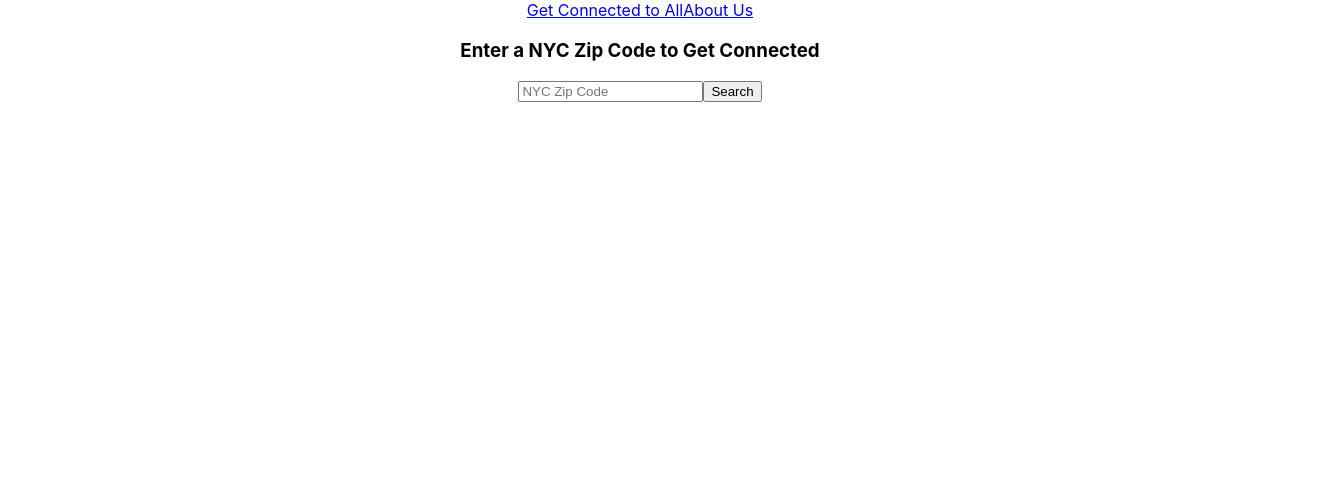
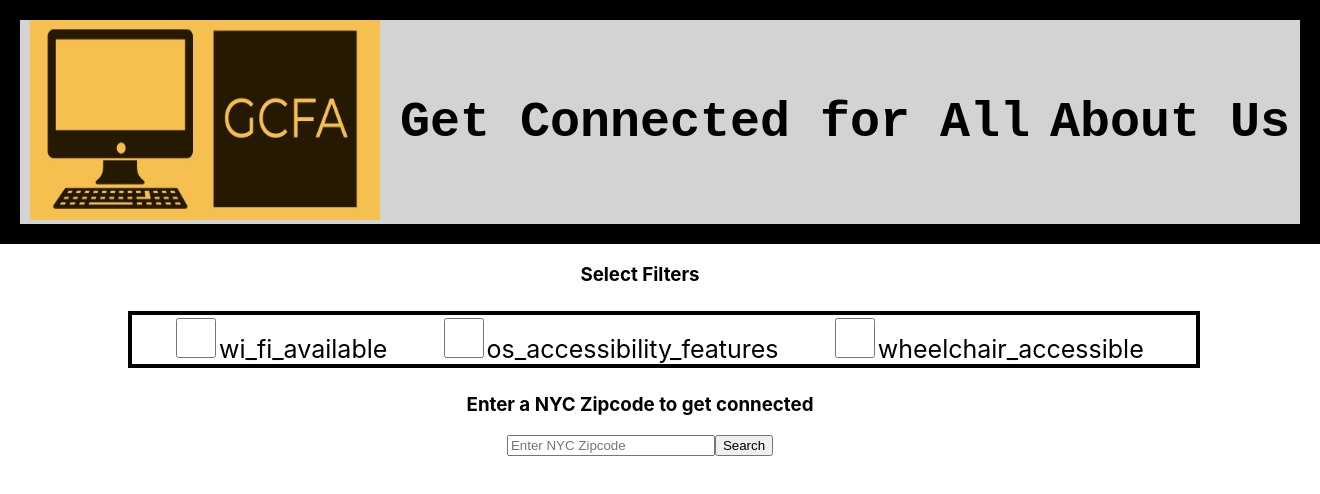
Before and after one commit to rios-isabelle-farrah/connectnow, a React (Create React App) app in the folder connectnowapp/: page / in a window 1280 px wide. Shown: the top 494 px of the page, 1320 px wide, since content can reach past the window. Built offline with nearby package versions, Linux system fonts and the light colour scheme.

Commit message:
implement filter functionality and styling

```diff
--- a/connectnowapp/package.json
+++ b/connectnowapp/package.json
@@ -3,12 +3,15 @@
   "version": "0.1.0",
   "private": true,
   "dependencies": {
+    "@react-google-maps/api": "^2.2.0",
     "@testing-library/jest-dom": "^5.14.1",
     "@testing-library/react": "^11.2.7",
     "@testing-library/user-event": "^12.8.3",
     "axios": "^0.21.1",
+    "google-map-react": "^2.1.10",
     "react": "^17.0.2",
     "react-dom": "^17.0.2",
+    "react-google-maps": "^9.4.5",
     "react-router-dom": "^5.2.0",
     "react-scripts": "4.0.3",
     "web-vitals": "^1.1.2"
--- /dev/null
+++ b/connectnowapp/src/Components/CheckChoices.js
@@ -0,0 +1,66 @@
+import { useState } from "react";
+import { toppings } from "../Utils";
+import "../Styles/CheckChoices.css"
+
+export default function App({input,queryString,zip}) {
+
+  const [checkedState, setCheckedState] = useState(
+    new Array(toppings.length).fill(false)
+  );
+
+  const [total, setTotal] = useState();
+
+  const handleOnChange = (position) => {
+    const updatedCheckedState = checkedState.map((item, index) =>
+      index === position ? !item : item
+    );
+
+    setCheckedState(updatedCheckedState);
+
+    const totalPrice = updatedCheckedState.reduce(
+      (sum, currentState, index) => {
+        if (currentState === true) {
+          return sum + "&" + toppings[index].name + "=" + toppings[index].value;
+        }
+        return sum;
+      },
+      ""
+    );
+
+    setTotal(totalPrice);
+    queryString(total)
+  };
+
+  return (
+    <div className="App">
+      <h3>Select Filters</h3>
+      <ul className="query-list">
+        {toppings.map(({ name, price }, index) => {
+          return (
+            <li key={index}>
+              <div className="toppings-list-item">
+                <div className="left-section">
+                  <input
+                  className="check-box"
+                    type="checkbox"
+                    id={`custom-checkbox-${index}`}
+                    name={name}
+                    value={name}
+                    checked={checkedState[index]}
+                    onChange={() => handleOnChange(index)}
+                  />
+                  <label htmlFor={`custom-checkbox-${index}`}>{name}</label>
+                </div>
+                <div className="right-section">{price}</div>
+              </div>
+            </li>
+          );
+        })}
+        <li>
+          <div className="toppings-list-item">
+      </div>
+        </li>
+      </ul>
+    </div>
+  );
+}
--- a/connectnowapp/src/Components/LocationDetails.js
+++ b/connectnowapp/src/Components/LocationDetails.js
@@ -1,6 +1,7 @@
 import axios from "axios";
 import { useState, useEffect } from "react";
 import { useParams } from "react-router";
+import "../Styles/LocationDetails.css"
 
 const LocationDetails = () => {
   const [location, setLocation] = useState([]);
@@ -23,7 +24,7 @@ const LocationDetails = () => {
 
   return (
     <section>
-      <h1>{location.operator_name}</h1>
+     <div className="show-route"> <h1>{location.operator_name}</h1>
       <h1>{location.location_name}</h1>
       <h2>
         {location.address}, {location.city}, {location.state}{" "}
@@ -31,37 +32,53 @@ const LocationDetails = () => {
       </h2>
       <a href={location.url} target="_blank" rel="noreferrer">
         <button>Website</button>
-      </a>
+      </a></div>
+
+
       <h3>Hours Of Operation</h3>
-      <p>
-        Monday: {location.mon_open} - {location.mon_close}
-      </p>
-      <p>
-        Tuesday: {location.tue_open} - {location.tue_close}
-      </p>
-      <p>
-        Wednesday: {location.wed_open} - {location.wed_close}
-      </p>
-      <p>
-        Thursday: {location.thu_open} - {location.thu_close}
-      </p>
-      <p>
-        Friday: {location.fri_open} - {location.fri_close}
-      </p>
-      <p>
-        Saturday: {location.sat_open} - {location.sat_close}
-      </p>
-      <p>
-        Sunday: {location.sun_open} - {location.sun_close}
-      </p>
-      <p>Wi-Fi Available: {location.wi_fi_available ? "Yes" : "No"}</p>
+
+
+<table>
+  <tr>
+    <th>Monday</th>
+    <th>Tuesday</th>
+    <th>Wednesday</th>
+    <th>Thursday</th>
+    <th>Friday</th>
+    <th>Saturday</th>
+    <th>Sunday</th>
+
+  </tr>
+  <tr>
+    <td>{location.mon_open} - {location.mon_close}</td>
+    <td>{location.tue_open} - {location.tue_close}</td>
+    <td>{location.wed_open} - {location.wed_close}</td>
+    <td>{location.thu_open} - {location.thu_close}</td>
+    <td>{location.fri_open} - {location.fri_close}</td>
+    <td>{location.sat_open} - {location.sat_close}</td>
+    <td>{location.sun_open} - {location.sun_close}</td>
+
+
+  </tr>
+
+
+
+</table>
+
+<br></br>
+
+
+
+
+
+<div className="bottom-div">      <p>Wi-Fi Available: {location.wi_fi_available ? "Yes" : "No"}</p>
       <p>Work Stations: {location.workstation}</p>
       <p>Other Equipment: {location.supplementary_equipment}</p>
       <p>
         Wheelchair Accessibility:{" "}
         {location.wheelchair_accessible === "Y" ? "Yes" : "No"}
       </p>
-      <p>Access Requirements: {location.access_requirements}</p>
+      <p>Access Requirements: {location.access_requirements}</p></div>
     </section>
   );
 };
--- a/connectnowapp/src/Components/NavBar.js
+++ b/connectnowapp/src/Components/NavBar.js
@@ -1,10 +1,13 @@
 import { NavLink } from "react-router-dom";
+import "../Styles/NavBar.css"
+import logo from "./Images/logo.jpeg"
 
 const NavBar = () => {
   return (
-    <nav>
-      <NavLink to="/">Get Connected to All</NavLink>
-      <NavLink to="/aboutus">About Us</NavLink>
+    <nav className="nav-div">
+      <NavLink to="/"><img className="logo-image" src={logo}></img></NavLink>
+      <NavLink style={{ textDecoration: 'none' }} to="/"><h1 className="about-us">Get Connected for All</h1></NavLink>
+      <NavLink style={{ textDecoration: 'none' }} to="/aboutus"><h1 className="about-us">About Us</h1></NavLink>
     </nav>
   );
 };
--- a/connectnowapp/src/Components/Search.js
+++ b/connectnowapp/src/Components/Search.js
@@ -1,57 +1,85 @@
+import { Link } from "react-router-dom"
 import { useState } from "react";
 import axios from "axios";
-import { Link } from "react-router-dom"
+import CheckChoices from "./CheckChoices"
+import "../Styles/Search.css"
+let urlString = ""
+let zipString = ""
+const Search = () => {
+  const [input, setInput] = useState();
+  // const [inputQuery, setInputQuery] = useState();
 
-const Search = () => {
-  const [input, setInput] = useState("");
   const [results, setResults] = useState([]);
+  // const [parameters, setParameters] = useState(urlString);
 
+
+
+
+
+
+ const queryString = (url)=>{
+urlString = url
+console.log(urlString)
+  }
   const handleChange = (e) => {
     setInput(e.target.value);
+
+
+
   };
 
   const handleSubmit = async (e) => {
     e.preventDefault();
+    zipString = '&zip_code='+input
+    console.log('zip',zipString)
+    // const zip = 'zip_code='+input
+    // console.log(parameters)
+
     try {
       const res = await axios.get(
-        `https://data.cityofnewyork.us/resource/cuzb-dmcd.json?zip_code=${input}`
+        `https://data.cityofnewyork.us/resource/cuzb-dmcd.json?${zipString}${urlString}`
+//  query+zip+urlString
+
       );
-      console.log(res.data);
+     console.log(res.data);
       setResults(res.data);
     } catch (error) {
       console.log(error);
+      setResults([{location_name:"In order to search",address:"please enter a NYC Zip Code", city:" - Connect Now", state:"The City is Yours to Explore"}])
     }
-    setInput("");
+    // setInput("");
   };
 
   return (
     <section>
-      <h1>Enter a NYC Zip Code to Get Connected</h1>
+
+      <CheckChoices queryString={queryString} />
+      <h1 className="enter-zip">Enter a NYC Zipcode to get connected</h1>
       <form onSubmit={handleSubmit}>
-        <label htmlFor="zip_code"></label>
-        <input
-          id="zip_code"
+        <input className="zip-input"
           onChange={handleChange}
           value={input}
           type="text"
-          placeholder="NYC Zip Code"
+          placeholder="Enter NYC Zipcode"
         />
         <button>Search</button>
       </form>
-      <ul>
+      <ul className="ul-locations">
         {results.map((resultObj) => {
           return (
-            <div key={resultObj.oid}>
-              <li>
+            <div>
+                <li className="location">
                 <Link to={`/location/${resultObj.oid}`}>
                {resultObj.operator_name}: {resultObj.location_name}, {resultObj.address}, {resultObj.city}
                 , {resultObj.state} {resultObj.zip_code} </Link>
               </li>
               <br />
+
             </div>
           );
         })}
       </ul>
+
     </section>
   );
 };
--- /dev/null
+++ b/connectnowapp/src/Styles/CheckChoices.css
@@ -0,0 +1,19 @@
+.query-list{
+    border:black 4px solid;
+    width:80%;
+    height: 20%;
+    list-style: none;
+    display: flex;
+    flex-wrap: wrap;
+    margin-left:10%;
+    font-size: 25px;
+    justify-content: space-between;
+}
+
+  .check-box{
+      width: 40px;
+      height: 40px;
+      border:3px;
+
+
+  }
--- /dev/null
+++ b/connectnowapp/src/Styles/LocationDetails.css
@@ -0,0 +1,24 @@
+table {
+    font-family: arial, sans-serif;
+    border-collapse: collapse;
+    width: 70%;
+margin-left:15%;
+  }
+
+  td, th {
+    border: 1px solid #dddddd;
+    text-align: left;
+    padding: 8px;
+  }
+
+  .show-route{
+      display:block;
+  }
+
+  .bottom-div{
+      text-align:left;
+      /* border: 2px grey solid; */
+      width:50%;
+      margin-left: 25%;
+      font-size:20px;
+  }
--- /dev/null
+++ b/connectnowapp/src/Styles/NavBar.css
@@ -0,0 +1,31 @@
+.logo-image{
+    height: 200px;
+    width: 350px;
+}
+
+.nav-div{
+    width: 100%;
+    background-color: lightgray;
+    border:black solid 20px;
+    display:flex;
+    justify-content: space-around;
+    align-items: center;
+    height: 10%;
+
+
+
+
+
+;
+}
+
+
+.about-us{
+    font-size: 50px;
+    font-family:monospace;
+    text-decoration: none;
+    color:black;
+}
+.about-us:focus, .about-us:hover, .about-us:visited, .about-us:link, .about-us:active {
+    text-decoration: none;
+}
--- /dev/null
+++ b/connectnowapp/src/Styles/Search.css
@@ -0,0 +1,19 @@
+.check-form{
+    border: solid 4px black;
+    background-color: lightblue;
+    height: 80px;
+    width: 20%;
+    margin-left:40%
+
+}
+
+
+.zip-input{
+    width:200px;
+}
+.ul-locations{
+    list-style:none;
+}
+.location{
+    list-style:none;
+}
--- /dev/null
+++ b/connectnowapp/src/Utils.js
@@ -0,0 +1,46 @@
+export const toppings =
+[{
+  name: 'wi_fi_available',
+  value: true
+},{
+  name: 'os_accessibility_features',
+  value:true
+},
+{
+  name: 'wheelchair_accessible',
+
+  value:'Y'
+}
+
+
+]
+// [
+//     {
+//       name: "Capsicum",
+//       price: 1.2
+//     },
+//     {
+//       name: "Paneer",
+//       price: 2.0
+//     },
+//     {
+//       name: "Red Paprika",
+//       price: 2.5
+//     },
+//     {
+//       name: "Onions",
+//       price: 3.0
+//     },
+//     {
+//       name: "Extra Cheese",
+//       price: 3.5
+//     },
+//     {
+//       name: "Baby Corns",
+//       price: 3.0
+//     },
+//     {
+//       name: "Mushroom",
+//       price: 2.0
+//     }
+//   ];
```
Also changed, not shown: connectnowapp/src/Components/Images/logo.jpeg (added), 1 other file (tests, documents, lock files or other folders).
